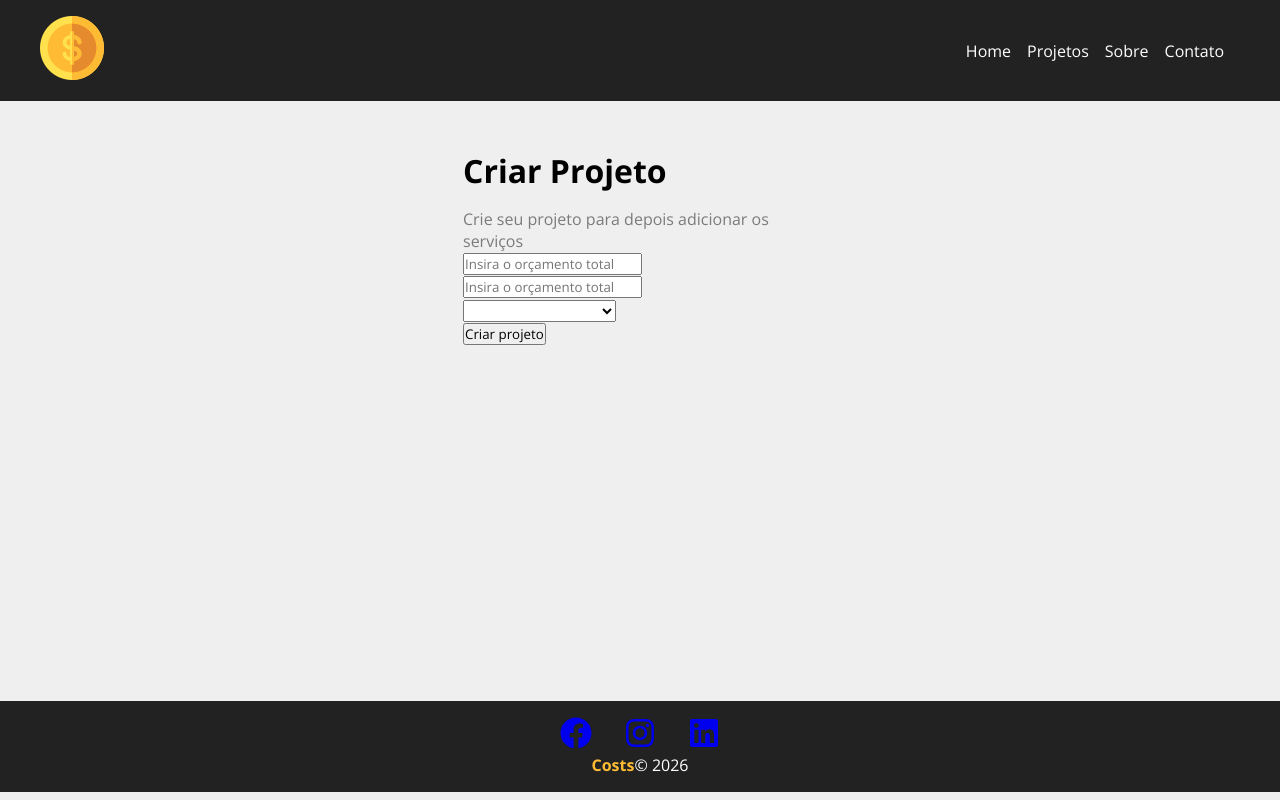
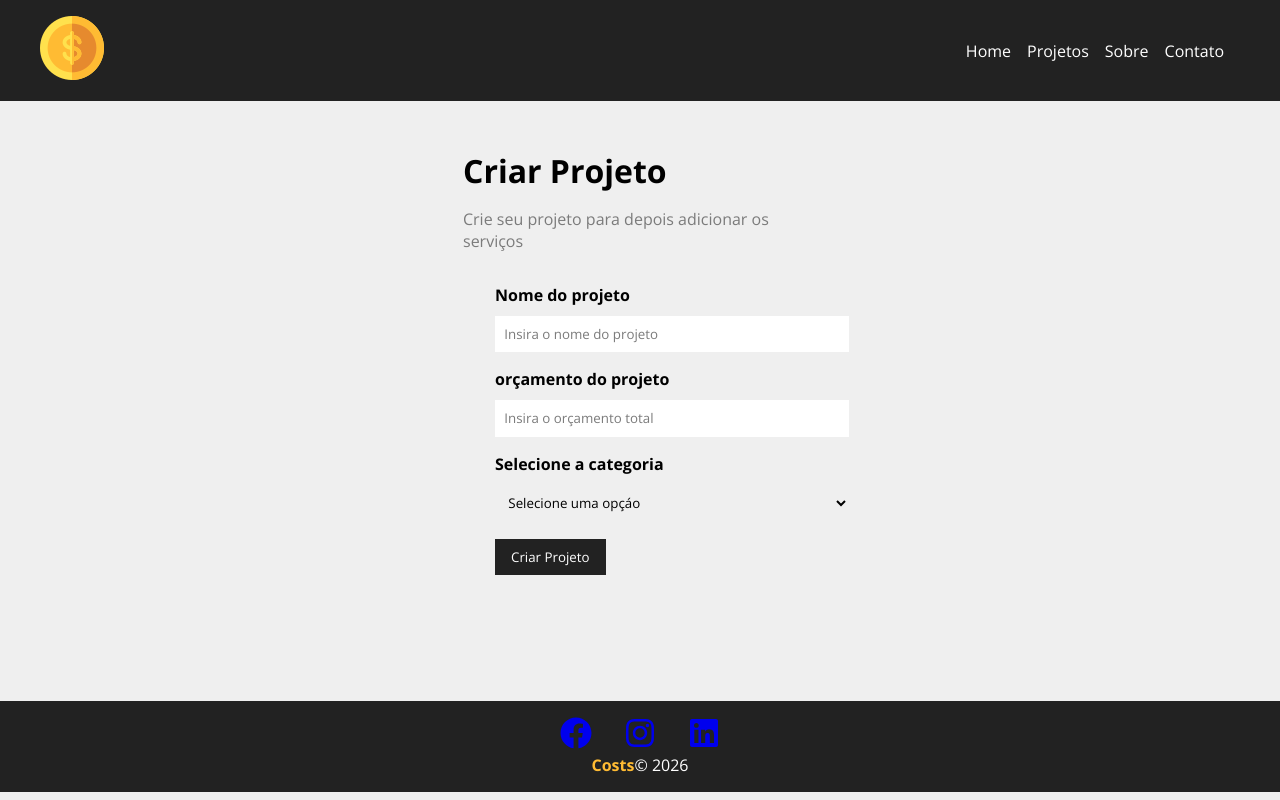
Before and after one commit to EvertonDiasBrito/projeto-custos, a React (Vite) app: page /novoprojeto in a window 1280 px wide. Built offline with nearby package versions, Linux system fonts and the light colour scheme.

Commit message:
pg criar projeto e seus formulários

```diff
--- /dev/null
+++ b/src/components/formularios/Input.module.css
@@ -0,0 +1,20 @@
+.form_control {
+    display: flex;
+    flex-direction: column;
+    margin-bottom: 1em;
+}
+
+.form_control label{
+    margin-bottom: 0.6em;
+    font-weight: bold;
+}
+
+.form_control input {
+    padding: 0.7em;
+    border-radius: 0;
+    border: none;
+}
+
+.form_control input::placeholder{
+    color: #7b7b7b;
+}
--- /dev/null
+++ b/src/components/formularios/Input.tsx
@@ -0,0 +1,29 @@
+import styles from "./Input.module.css";
+
+interface InputProps {
+  type: string;
+  text: string;
+  name: string;
+  placeholder: string;
+  handleOnChange: (e: React.ChangeEvent<HTMLInputElement>) => void;
+  value: string;
+}
+
+function Input({ type, text, name, placeholder, handleOnChange, value }: InputProps) {
+    return(
+        <div className={styles.form_control}>
+            <label htmlFor={name}>{text}</label>
+            <input
+                type={type}
+                name={name}
+                id= {name}
+                placeholder={placeholder}
+                onChange={handleOnChange}
+                value={value}
+            />
+
+        </div>
+    )
+}
+
+export default Input
--- /dev/null
+++ b/src/components/formularios/Select.module.css
@@ -0,0 +1,16 @@
+.form_control {
+    display: flex;
+    flex-direction: column;
+    margin-bottom: 1em;
+}
+
+.form_control label{
+    margin-bottom: 0.6em;
+    font-weight: bold;
+}
+
+.form_control select {
+    padding: 0.7em;
+    border-radius: 0;
+    border: none;
+}
--- /dev/null
+++ b/src/components/formularios/Select.tsx
@@ -0,0 +1,23 @@
+import styles from "./Select.module.css";
+
+interface InputProps {
+  text: string;
+  name: string;
+  options: string;
+  handleOnChange: (e: React.ChangeEvent<HTMLInputElement>) => void;
+  value: string;
+}
+
+function Select({ text, name, handleOnChange, options, value }: InputProps) {
+    return(
+        <div className={styles.form_control}>
+            <label htmlFor={name}>{text}</label>
+            <select name={name} id={name}>
+                <option>Selecione uma opçáo</option>
+            </select>
+
+        </div>
+    )
+}
+
+export default Select
--- /dev/null
+++ b/src/components/formularios/SubmitButton.module.css
@@ -0,0 +1,14 @@
+
+.btn{
+    background-color: #222;
+    color: #fff;
+    padding: 0.7em 1.2em;
+    text-decoration: none;
+    transition: 0.5s;
+    cursor: pointer;
+    border: none;
+}
+.btn:hover{
+    background-color: #ffbb33;
+    color: #222;
+}
--- /dev/null
+++ b/src/components/formularios/SubmitButton.tsx
@@ -0,0 +1,13 @@
+import styles from "./SubmitButton.module.css";
+
+function SubmitButton({ text }) {
+    return(
+        <div>
+            <button className={styles.btn}>
+                { text }
+            </button>
+        </div>
+    )
+}
+
+export default SubmitButton
--- a/src/components/pages/NovoProjeto.tsx
+++ b/src/components/pages/NovoProjeto.tsx
@@ -6,7 +6,7 @@
         <div className={styles.novoprojeto_container}>
             <h1>Criar Projeto</h1>
             <p>Crie seu projeto para depois adicionar os serviços</p>
-            <ProjetoForm/>
+            <ProjetoForm btnText="Criar Projeto"/>
         </div>
     )
 }
--- /dev/null
+++ b/src/components/projetos/ProjetoForm.module.css
@@ -0,0 +1,4 @@
+.form{
+    width: 100%;
+    margin: 2em;
+}
--- a/src/components/projetos/ProjetoForm.tsx
+++ b/src/components/projetos/ProjetoForm.tsx
@@ -1,14 +1,25 @@
-function ProjetoForm() {
+import Input from "../formularios/input"
+import Select from "../formularios/Select";
+import SubmitButton from "../formularios/SubmitButton";
+import styles from "./ProjetoForm.module.css"
+
+function ProjetoForm({ btnText }) {
     return (
-        <form>
-            <div><input type="text" placeholder= "Insira o orçamento total"/></div>
-            <div><input type="number" placeholder="Insira o orçamento total" /></div>
-            <div>
-                <select name="category_id">
-                    <option disabled>Selecione a categoria</option>
-                </select>
-            </div>
-            <div><input type="submit"value="Criar projeto"/></div>
+        <form className={styles.form}>
+            <Input
+                type="text"
+                text="Nome do projeto"
+                name="name"
+                placeholder="Insira o nome do projeto"
+            />
+            <Input
+                type="number"
+                text="orçamento do projeto"
+                name="buget"
+                placeholder="Insira o orçamento total"
+            />
+            <Select name="category_id" text="Selecione a categoria"/>
+            <SubmitButton text={btnText}/>
         </form>
     );
 }
```
